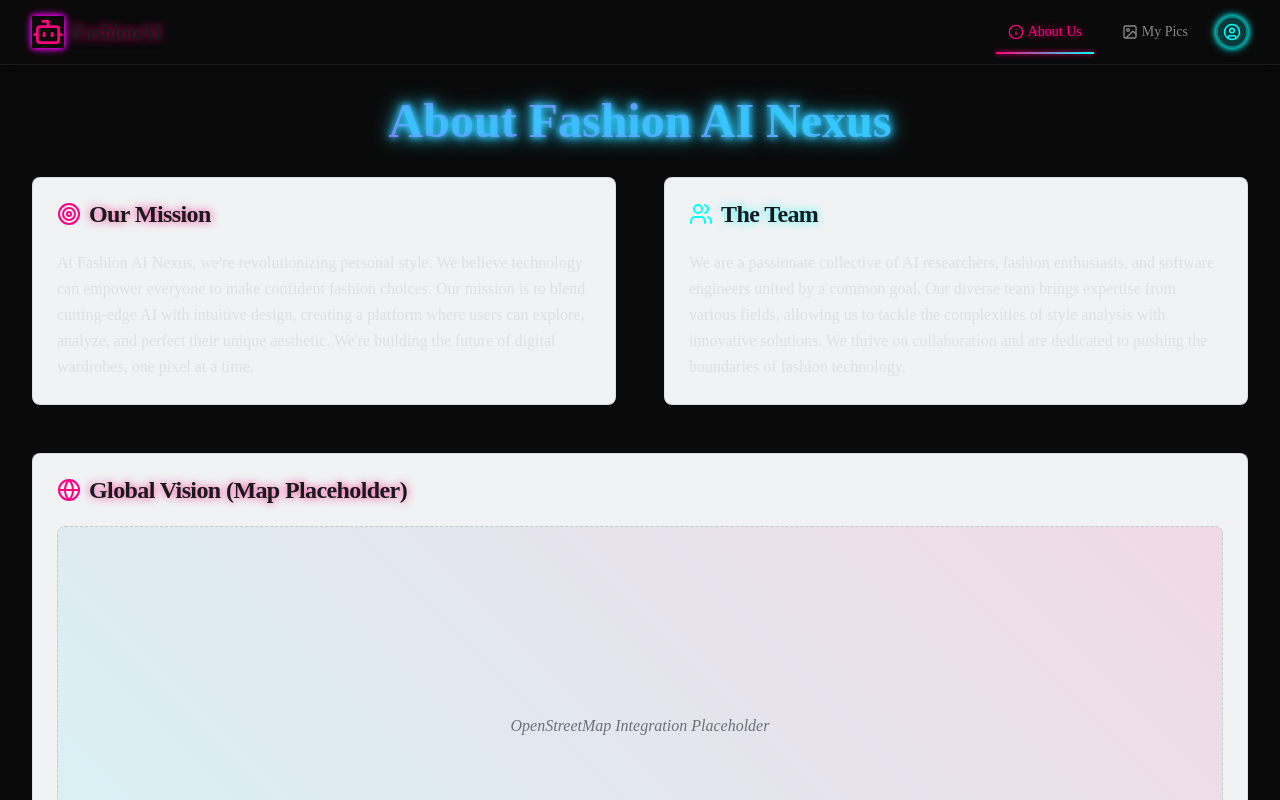
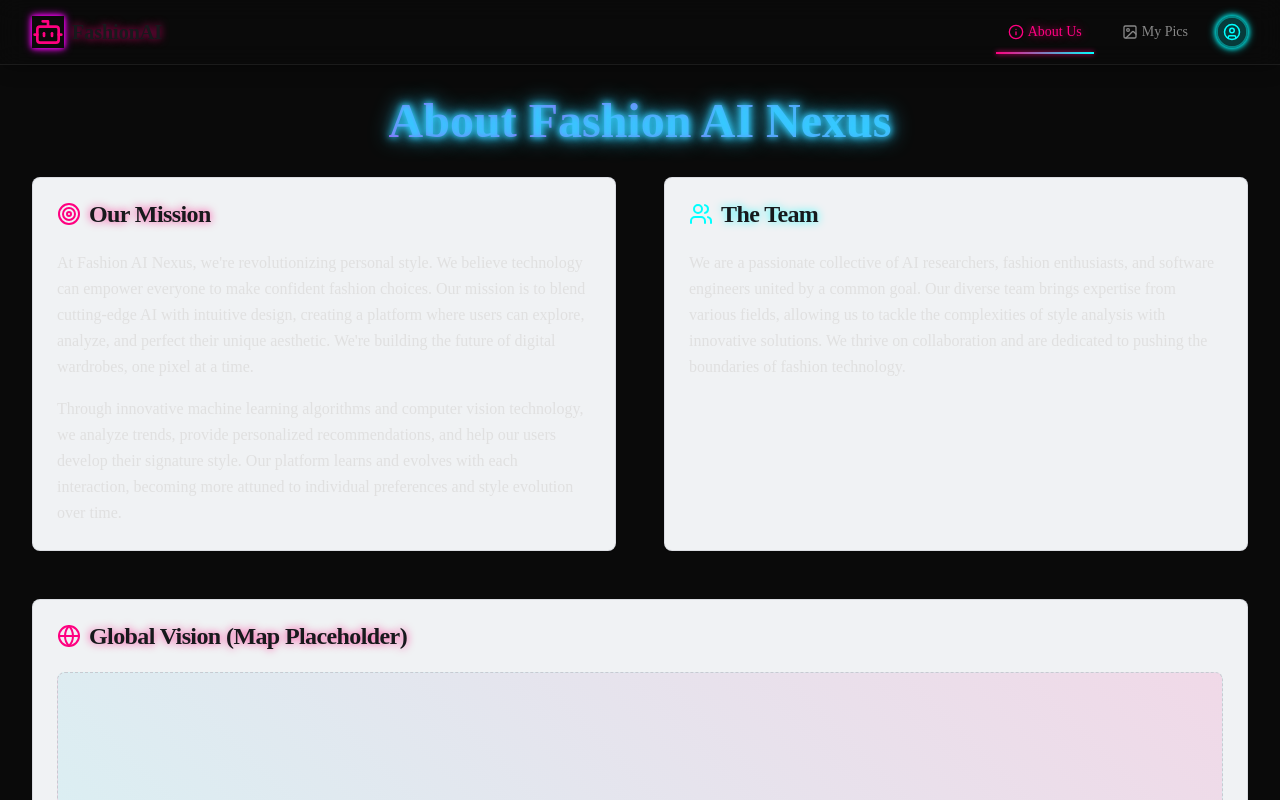
Before and after one commit to JoaquinFarah/Fashion-AI, a React (Vite) app: page /about in a window 1280 px wide. Shown: the top 800 px of the page. Built offline with nearby package versions, Linux system fonts and the light colour scheme.

Commit message:
feat: Enhance About Us page with additional content on machine learning and personalized recommendations

```diff
--- a/src/pages/AboutUsPage.jsx
+++ b/src/pages/AboutUsPage.jsx
@@ -32,6 +32,9 @@ const AboutUsPage = () => {
               <CardContent>
                 <p className="text-cyber-text leading-relaxed">
                   At Fashion AI Nexus, we're revolutionizing personal style. We believe technology can empower everyone to make confident fashion choices. Our mission is to blend cutting-edge AI with intuitive design, creating a platform where users can explore, analyze, and perfect their unique aesthetic. We're building the future of digital wardrobes, one pixel at a time.
+                </p>
+                <p className="text-cyber-text leading-relaxed mt-4">
+                  Through innovative machine learning algorithms and computer vision technology, we analyze trends, provide personalized recommendations, and help our users develop their signature style. Our platform learns and evolves with each interaction, becoming more attuned to individual preferences and style evolution over time.
                 </p>
               </CardContent>
             </Card>
```
